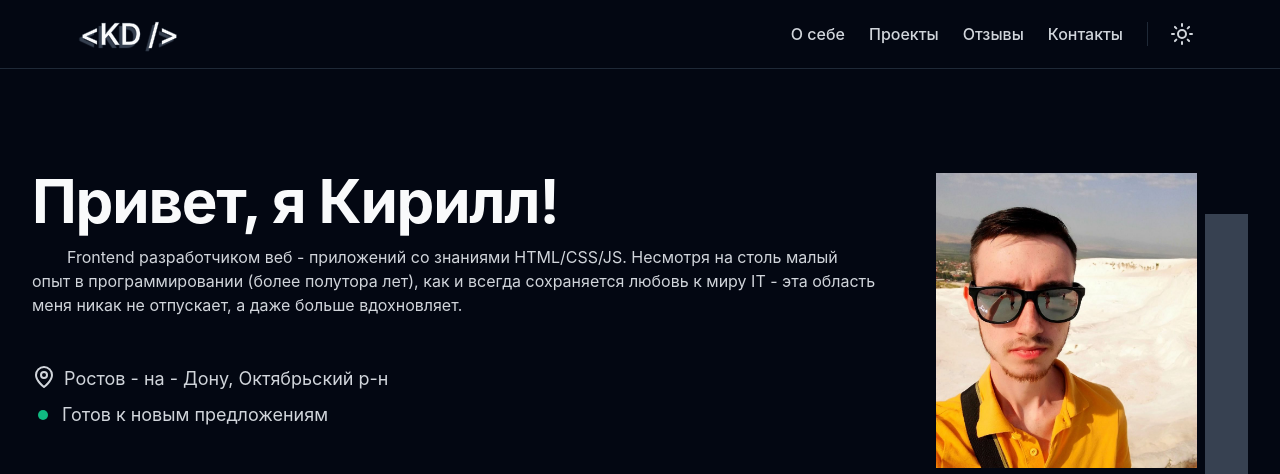
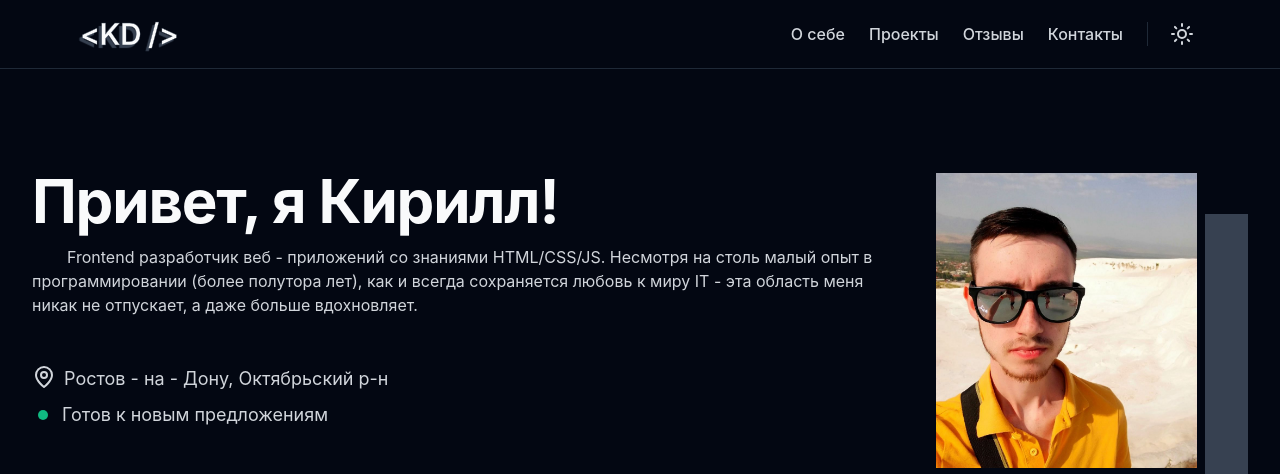
Before and after one commit to Divine61/My-Site, a plain HTML site: page index.html in a window 1280 px wide. Shown: the top 474 px of the page. Drawn offline with Linux system fonts and the light colour scheme; a web font is replaced by a local one.

Commit message:
Add files via upload
Edit index.html

```diff
--- a/index.html
+++ b/index.html
@@ -88,7 +88,7 @@
                 Привет, я Кирилл!
               </h1>
               <p class="paragraph header-section__paragraph">
-                Frontend разработчиком веб - приложений со знаниями HTML/CSS/JS. Несмотря на столь малый опыт в программировании
+                Frontend разработчик веб - приложений со знаниями HTML/CSS/JS. Несмотря на столь малый опыт в программировании
                 (более полутора лет), как и всегда сохраняется любовь к миру IT - эта область меня никак не отпускает, а даже больше вдохновляет.
               </p>
             </header>
```
